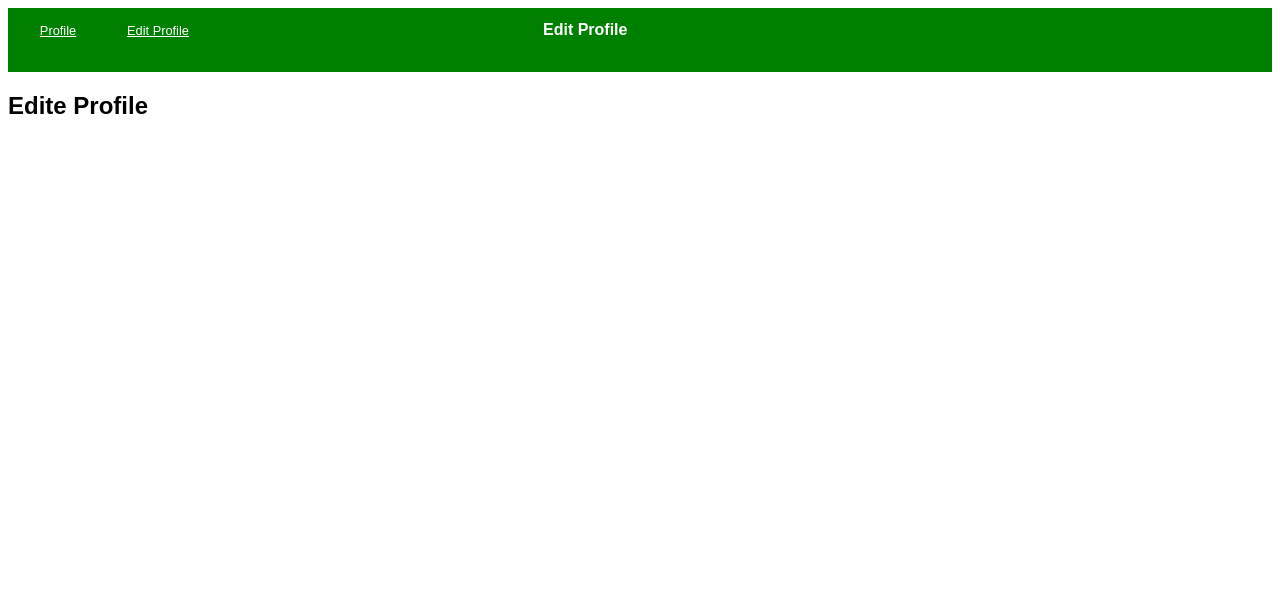
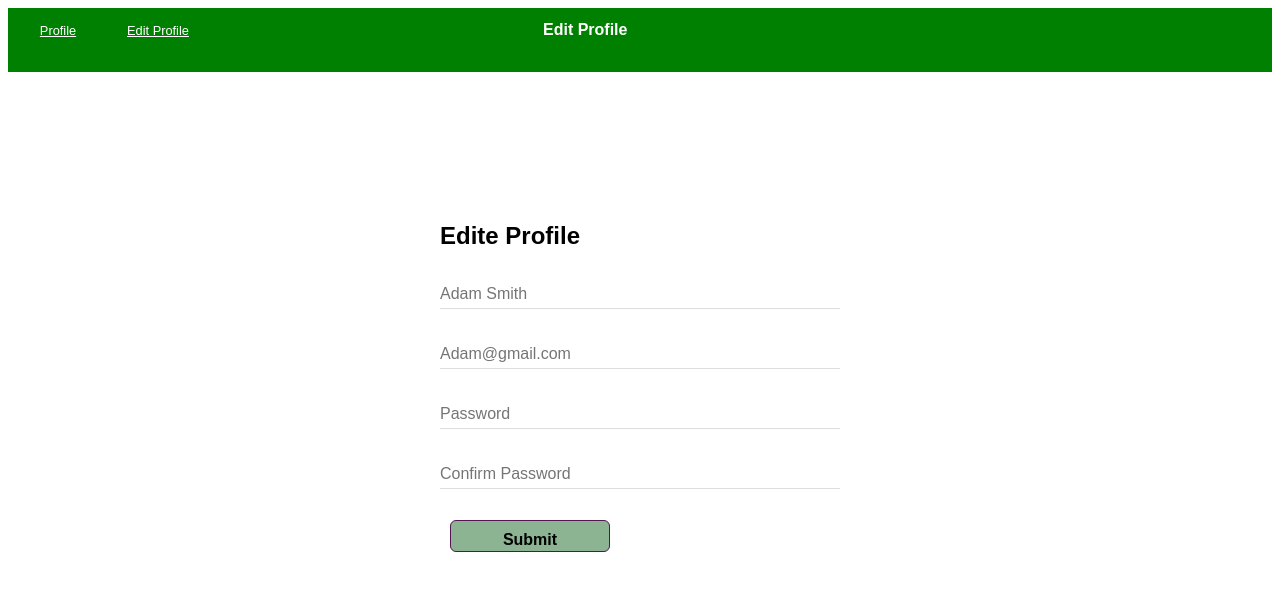
Before and after one commit to ahmato/electude-profile, a Vue app: page / in a window 1280 px wide. Both pictures are taken after a click on the button "Edit Profile". Shown: the top 590 px of the page. Built offline with nearby package versions, Linux system fonts and the light colour scheme.

Commit message:
Edit-profile view is done

```diff
--- a/src/App.vue
+++ b/src/App.vue
@@ -1,18 +1,18 @@
 <template>
   <div id="app">
-    <Navbar @targetPage="targetPage"/>
+    <Navbar @targetPage="targetPage" />
     <div v-if="this.curretPage === 'editProfile'">
-      <EditProfile  :user="user"/>
+      <EditProfile :user="user" @editedUser="editedUser" />
     </div>
     <div v-if="this.curretPage === 'profile'">
-      <ProfileView :user="user"/>
+      <ProfileView :user="user" />
     </div>
   </div>
 </template>
 <script>
 import ProfileView from './components/ProfileView.vue';
 import Navbar from './components/Navbar.vue';
-import EditProfile from './components/ProfileComponents/Edit-Profile.vue'
+import EditProfile from './components/ProfileComponents/Edit-Profile.vue';
 
 export default {
   name: 'App',
@@ -34,6 +34,9 @@ export default {
   methods: {
     targetPage(targetPage) {
       this.curretPage = targetPage;
+    },
+    editedUser(updatedUser) {
+      (this.user.full_name = updatedUser.userName), (this.user.e_mail = updatedUser.email), (this.user.password = updatedUser.password);
     }
   }
 };
--- a/src/components/ProfileComponents/Edit-Profile.vue
+++ b/src/components/ProfileComponents/Edit-Profile.vue
@@ -1,18 +1,128 @@
 <template>
   <div class="root">
     <h2>Edite Profile</h2>
-
+    <form @submit.prevent>
+      <p>
+        <input type="text" :placeholder="user.full_name" v-model="state.fullName" />
+        <span v-if="v$.fullName.$error">
+          {{ v$.fullName.$errors[0].$message }}
+        </span>
+      </p>
+      <p>
+        <input type="text" :placeholder="user.e_mail" v-model="state.email" />
+        <span v-if="v$.email.$error">
+          {{ v$.email.$errors[0].$message }}
+        </span>
+      </p>
+      <p>
+        <input type="password" placeholder="Password" v-model="state.password.password" />
+        <span v-if="v$.password.password.$error">
+          {{ v$.password.password.$errors[0].$message }}
+        </span>
+      </p>
+      <p>
+        <input type="password" placeholder="Confirm Password" v-model="state.password.confirm" />
+        <span v-if="v$.password.confirm.$error">
+          {{ v$.password.confirm.$errors[0].$message }}
+        </span>
+      </p>
+      <button @click="submitForm">Submit</button>
+    </form>
   </div>
 </template>
 <script>
+import useValidate from '@vuelidate/core';
+import { email, minLength, sameAs } from '@vuelidate/validators';
+import { reactive, computed } from 'vue';
 
 export default {
   name: 'EditProfile',
   props: ['user'],
+  setup() {
+    const state = reactive({
+      fullName: '',
+      email: '',
+      password: {
+        password: '',
+        confirm: ''
+      }
+    });
 
+    const rules = computed(() => {
+      return {
+        fullName: { minLength: minLength(8) },
+        email: { email },
+        password: {
+          password: { minLength: minLength(6) },
+          confirm: { sameAs: sameAs(state.password.password) }
+        }
+      };
+    });
+
+    const v$ = useValidate(rules, state);
+
+    return {
+      state,
+      v$
+    };
+  },
+  methods: {
+    submitForm() {
+      this.v$.$validate();
+
+      if (!this.v$.$error) {
+        const editedUser = {
+          userName: this.state.fullName ? this.state.fullName : this.user.full_name,
+          email: this.state.email ? this.state.email : this.user.e_mail,
+          password: this.state.password.password ? this.state.password.password : this.user.password
+        };
+        this.$emit('editedUser', editedUser);
+      }
+    }
+  }
 };
 </script>
 
 <style lang="css" scoped>
+.root {
+  width: 400px;
+  margin: 0 auto;
+  background-color: #fff;
+  padding: 30px;
+  margin-top: 100px;
+  border-radius: 20px;
+}
 
+input {
+  border: none;
+  outline: none;
+  border-bottom: 1px solid #ddd;
+  font-size: 1em;
+  padding: 5px 0;
+  margin: 10px 0 5px 0;
+  width: 100%;
+}
+
+button {
+  background: rgba(62, 128, 72, 0.596);
+  padding: 10px 20px;
+  margin-top: 10px;
+  border: none;
+  color: white;
+}
+button {
+  border: 1px solid #521751;
+  color: #000000;
+  cursor: pointer;
+  border-radius: 6px;
+  font-weight: bold;
+  font-size: 1rem;
+  margin: 10px;
+  width: 10rem;
+  height: 2rem;
+  background: rgba(62, 128, 72, 0.596);
+}
+span {
+  color: red;
+}
 </style>
```
